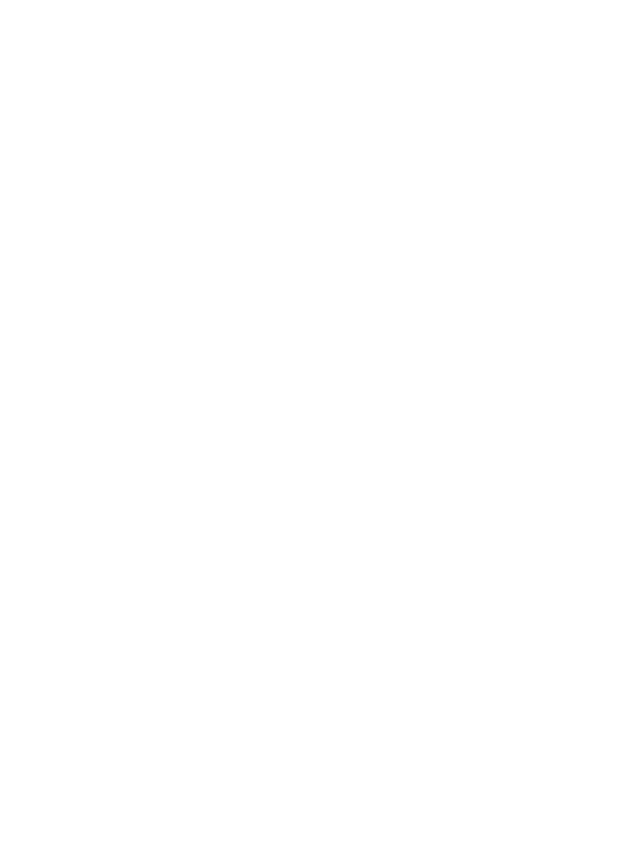
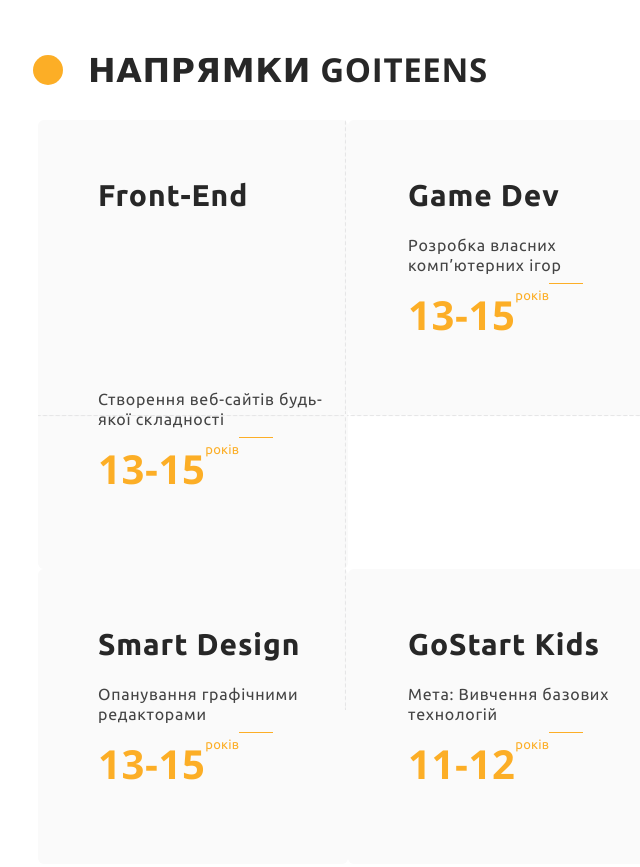
Before and after one commit to PetrovAleks/project_group3, a website: page src/index.html in a window 1280 px wide. Shown: the whole page, without its empty margins (292-932 px from the left). Before the commit the page ends 800 px from the top, so only its background shows below. Drawn offline with nearby package versions, Linux system fonts and the light colour scheme; files that its build step writes are made by us from their sources.

Commit message:
Сделал разметку и стили секции

```diff
--- /dev/null
+++ b/src/html/direction.html
@@ -0,0 +1,88 @@
+<section class="direction">
+  <div class="container">
+    <h2 class="title">
+      Напрямки goiteens
+    </h2>
+
+    <ul class="direction-list list-style">
+      <li class="direction-list__item">
+        <a class="direction__link link-style" href="/">
+          <h3 class="direction__title">
+            Front-End
+          </h3>
+          <svg class="section-icon">
+            <use href="./images/svg/symbol-defs.svg#.iconfacebook-1">
+          </svg>
+
+          <p class="direction__text">
+            Створення веб-сайтів будь-якої складності
+          </p>
+
+          <p class="direction__age-group age-group">
+            13-15
+            <span class="age-group__age">
+              років
+            </span>
+          </p>
+        </a>
+      </li>
+
+      <li class="direction-list__item">
+        <a class="direction__link link-style" href="/">
+          <h3 class="direction__title">
+            Game Dev
+          </h3>
+
+          <p class="direction__text">
+            Розробка власних комп’ютерних ігор
+          </p>
+
+          <p class="direction__age-group age-group">
+            13-15
+            <span class="age-group__age">
+              років
+            </span>
+          </p>
+        </a>
+      </li>
+
+      <li class="direction-list__item">
+        <a class="direction__link link-style" href="/">
+          <h3 class="direction__title">
+            Smart Design
+          </h3>
+          <p class="direction__text">
+            Опанування графічними редакторами
+          </p>
+
+          <p class="direction__age-group age-group">
+            13-15
+            <span class="age-group__age">
+              років
+            </span>
+          </p>
+        </a>
+      </li>
+
+      <li class="direction-list__item">
+        <a class="direction__link link-style" href="/">
+          <h3 class="direction__title">
+            GoStart Kids
+          </h3>
+
+          <p class="direction__text">
+            Мета: Вивчення базових технологій
+          </p>
+
+          <p class="direction__age-group age-group">
+            11-12
+            <span class="age-group__age">
+              років
+            </span>
+          </p>
+        </a>
+      </li>
+    </ul>
+  </div>
+
+</section>
--- a/src/index.html
+++ b/src/index.html
@@ -13,7 +13,8 @@
 </head>
 
 <body>
-  <div class="container"></div>
+  //= ./html/direction.html
+
 
   <!-- Сюда будет всталена ссылка на файл скриптов -->
   <!-- inject:js -->
--- a/src/sass/container.scss
+++ b/src/sass/container.scss
@@ -1,4 +1,4 @@
-@media screen and (max-width: 659px) {
+@media screen and (max-width: 694px) {
   .container {
     padding: 0px 20px;
     margin-left: auto;
@@ -7,20 +7,20 @@
   }
 }
 
-@media screen and (min-width: 660px) and (max-width: 1299px) {
+@media screen and (min-width: 695px) and (max-width: 1299px) {
   .container {
-    padding: 0px 40px;
+    padding: 0px 35px;
     margin-left: auto;
     margin-right: auto;
-    max-width: 768px;
+    max-width: 690px;
   }
 }
 
 @media screen and (min-width: 1300px) {
   .container {
-    padding: 0px 60px;
+    padding: 0px 35px;
     margin-left: auto;
     margin-right: auto;
-    max-width: 1200px;
+    max-width: 1300px;
   }
 }
--- a/src/sass/main.scss
+++ b/src/sass/main.scss
@@ -10,3 +10,4 @@
 @import 'list-style.scss';
 @import 'link-style.scss';
 @import 'container.scss';
+@import 'section-direction.scss';
--- /dev/null
+++ b/src/sass/section-direction.scss
@@ -0,0 +1,163 @@
+.direction {
+  padding: 60px 0;
+}
+
+// .section-icon {}
+
+.direction-list {
+  width: 100%;
+}
+
+.direction__link {
+  width: 280px;
+  min-height: 225px;
+  padding: 25px 45px;
+  background-color: #fafafa;
+  border-radius: 6px;
+
+  transition: background-color 250ms linear;
+  transition: box-shadow 250ms linear;
+}
+
+.direction-list__item:hover .direction__link,
+.direction-list__item:focus .direction__link {
+  background-color: $accent-color;
+  box-shadow: 6px 6px 18px 0px rgba(0, 0, 0, 0.1);
+  z-index: 1;
+
+}
+
+.direction-list__item:hover .age-group,
+.direction-list__item:focus .age-group {
+  color: $nav-text-color;
+
+}
+
+.direction-list__item:hover .age-group__age::after,
+.direction-list__item:focus .age-group__age::after {
+  background-color: $nav-text-color;
+}
+
+.direction-list__item+.direction-list__item {
+  margin-top: 15px;
+}
+
+.direction__title {
+  font-weight: bold;
+  font-size: 25px;
+  margin-top: 0px;
+  margin-bottom: 30px;
+  color: $primary-title-color;
+}
+
+.direction__text {
+  color: $primary-text-color;
+  margin-top: 0px;
+  margin-bottom: 30px;
+
+}
+
+.direction-list__item:hover .direction__text,
+.direction-list__item:focus .direction__text {
+  color: $nav-text-color;
+}
+
+.direction__age-group {
+  margin: 0;
+  padding: 0;
+  font-family: $primary-font-title;
+  font-weight: bold;
+  font-size: 30px;
+  letter-spacing: 0.015em;
+  color: $accent-color;
+}
+
+.age-grou {
+  position: relative;
+}
+
+.age-group__age {
+  position: absolute;
+  font-family: $primary-font-text;
+  font-weight: 400;
+  font-size: 13px;
+  letter-spacing: 0.015em;
+  transform: translate3d(0, -100%, 0);
+
+  &::after {
+    content: '';
+    position: absolute;
+    width: 100%;
+    height: 1px;
+    background-color: $accent-color;
+    transform: translate3d(0, -2px, 0);
+
+  }
+}
+
+@media screen and (min-width: 695px) and (max-width:1299px) {
+  .direction-list::before {
+    content: '';
+    position: absolute;
+    width: 620px;
+    height: 590px;
+    background-image: url(../images/line.png);
+    background-repeat: no-repeat;
+    background-position: center;
+    background-size: cover;
+    z-index: 1;
+  }
+}
+
+@media screen and (min-width: 695px) {
+  .direction-list {
+    display: flex;
+    flex-wrap: wrap;
+  }
+
+  .direction__link {
+    position: relative;
+    width: 310px;
+    padding: 65px 10px 90px 60px;
+  }
+
+  .direction-list__item+.direction-list__item {
+    margin-top: 0;
+  }
+
+  .direction__title {
+    font-size: 30px;
+    letter-spacing: 0.03em;
+  }
+
+  .direction__age-group {
+    font-size: 40px;
+  }
+
+
+}
+
+@media screen and (min-width: 1300px) {
+  .direction-list {
+    display: flex;
+    flex-wrap: nowrap;
+    max-width: 1300px;
+  }
+
+  .direction__link {
+    position: relative;
+    max-width: 325px;
+    padding: 55px 10px 90px 60px;
+    transform: scale(1);
+    transition: transform 250ms linear;
+  }
+
+  .direction-list__item+.direction-list__item {
+    border-left: 1px rgba(68, 68, 68, 0.2) dashed;
+  }
+
+  .direction-list__item:hover .direction__link,
+  .direction-list__item:focus .direction__link {
+    transform: scale(1.02);
+  }
+}
--- a/src/sass/title.scss
+++ b/src/sass/title.scss
@@ -1,4 +1,9 @@
 .title {
+  position: relative;
+  display: inline-block;
+  margin-top: 0px;
+  margin-bottom: 40px;
+  margin-left: 40px;
   font-family: $primary-font-title;
   font-weight: bold;
   font-size: 20px;
@@ -6,4 +11,53 @@
   color: $primary-title-color;
   text-transform: uppercase;
 
+  &::before {
+    content: '';
+    position: absolute;
+    width: 30px;
+    height: 30px;
+    border-radius: 100%;
+    background-color: $accent-color;
+    left: -10px;
+    transform: translate3d(-100%, -20%, 0);
+
+
+  }
+
 }
+
+@media screen and (min-width: 695px) {
+  .title {
+    margin-left: 50px;
+    font-size: 33px;
+
+    &::before {
+      content: '';
+      transform: translate3d(-100%, -5px, 0);
+      left: -25px;
+
+    }
+
+  }
+}
+
+@media screen and (min-width: 1300px) {
+  .title {
+    margin-bottom: 70px;
+
+    &::before {
+      content: '';
+      transform: translate3d(-100%, -5px, 0);
+      left: -25px;
+
+    }
+
+    &::before {
+      content: '';
+      transform: translate3d(-100%, 0px, 0);
+      left: -25px;
+
+    }
+
+  }
+}
--- a/src/sass/vars.scss
+++ b/src/sass/vars.scss
@@ -6,7 +6,7 @@
 Verdana,
 sans-serif;
 $primary-text-color:#444;
-$primary-title-color:#222;
+$primary-title-color:#272727;
 $primary-bgcolor:#fff;
 $accent-color:#fcae26;
 $footer-bgcolor:#222;
```
Also changed, not shown: src/images/line.png (added), src/images/svg/symbol-defs.svg (added).
